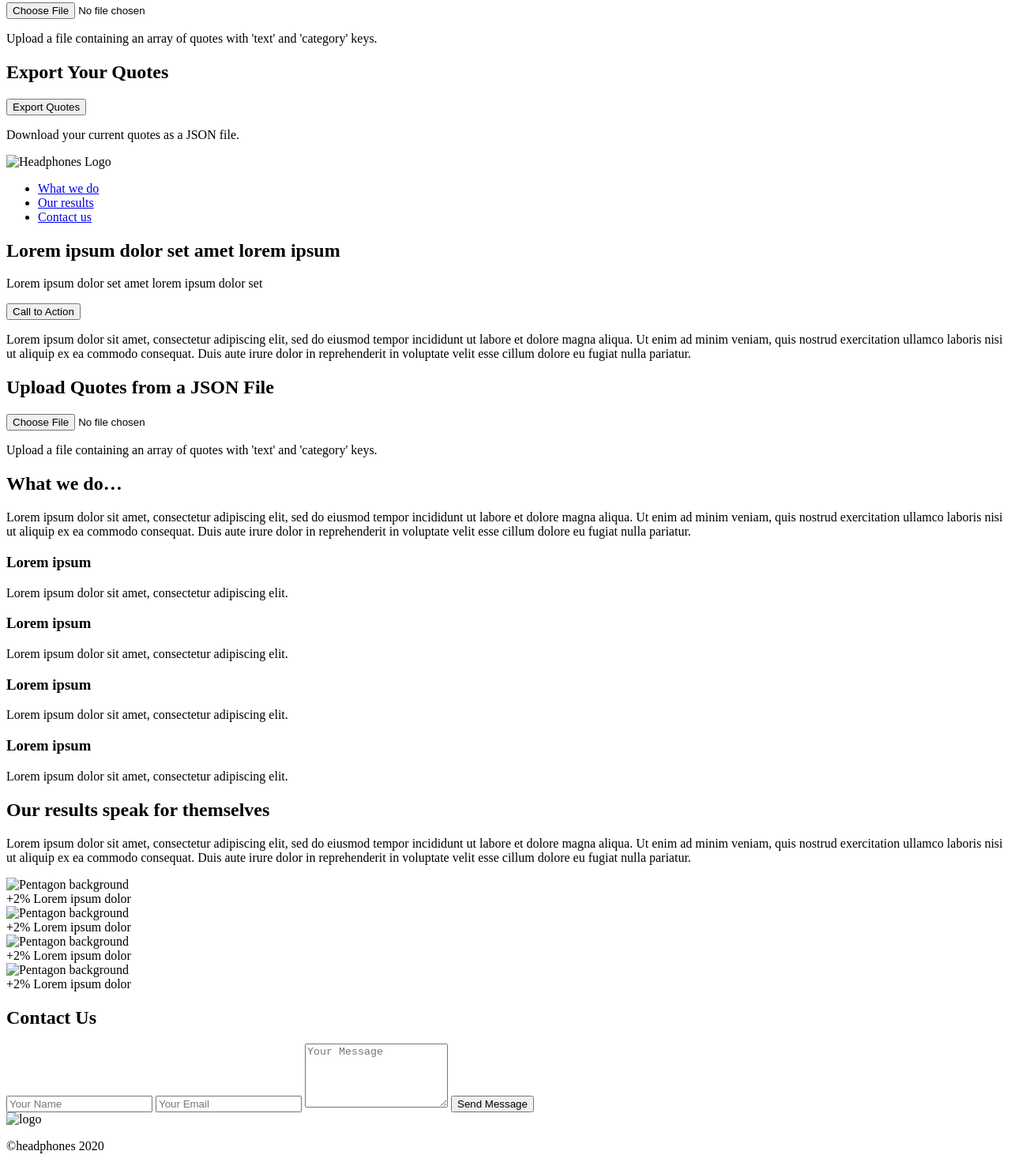
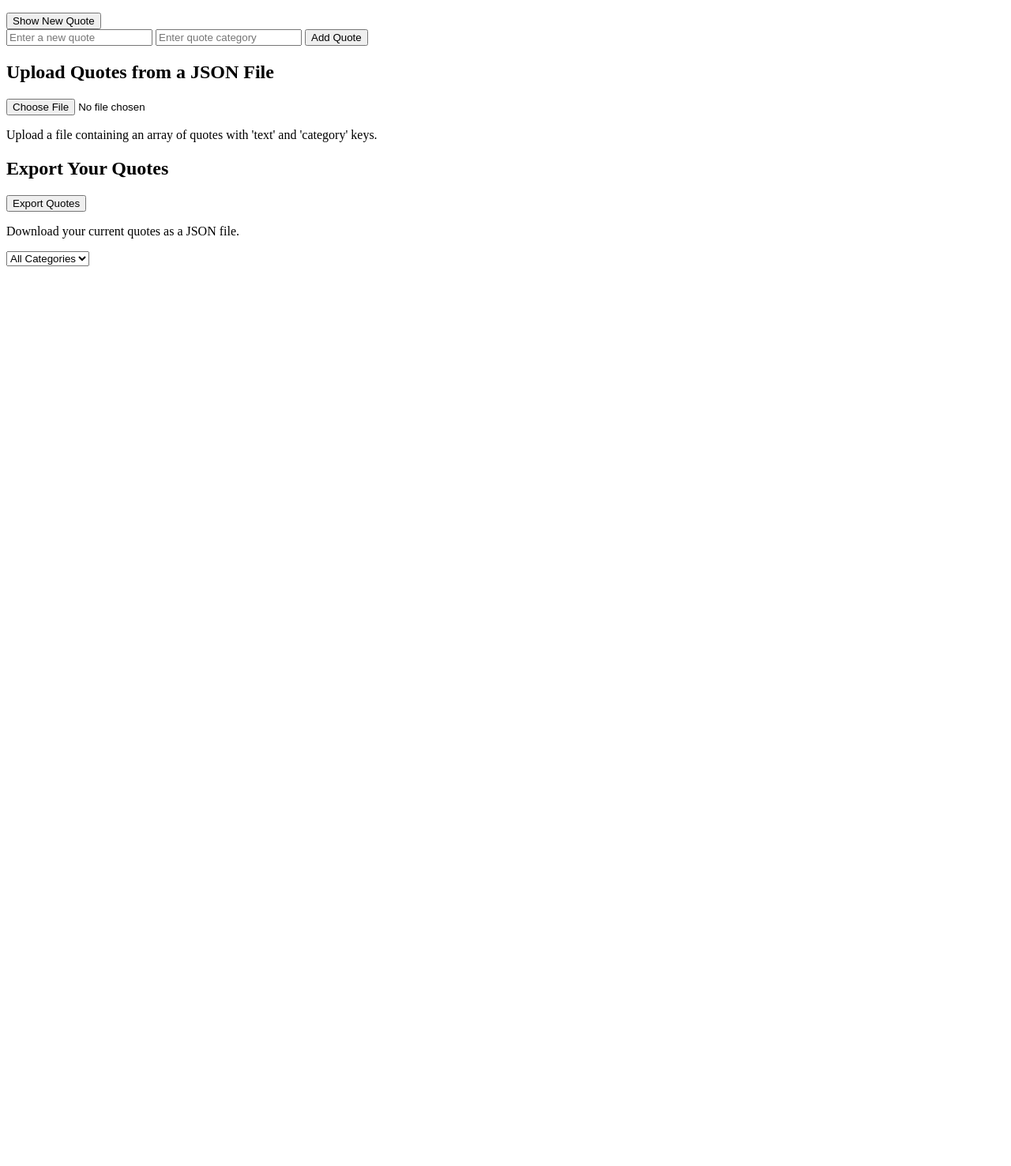
Before and after one commit to bini-77/alx_fe_javascript, a plain HTML site: page dom-manipulation/index.html in a window 1280 px wide. Shown: the part 64-1540 px from the top of the page at 79% size. After the commit the page ends 800 px from the top, so only its background shows below. Drawn offline with Linux system fonts and the light colour scheme.

Commit message:
added new html file

```diff
--- a/dom-manipulation/index.html
+++ b/dom-manipulation/index.html
@@ -3,11 +3,22 @@
 <head>
   <meta charset="UTF-8" />
   <meta name="viewport" content="width=device-width, initial-scale=1.0" />
-  <title>Coffe Shop</title>
-  <link rel="stylesheet" href="styles.css"/>
+  <title>Dynamic Quoter Generator</title>
 
 </head>
 <body>
+ <h1>Dynamic Quote Generator</h1>
+    <div id="quoteDisplay"></div>
+    <button id="newQuote">Show New Quote</button>
+    <script src="script.js"></script>
+
+<div>
+    <input id="newQuoteText" type="text" placeholder="Enter a new quote" />
+    <input id="newQuoteCategory" type="text" placeholder="Enter quote category" />
+    <button onclick="addQuote()">Add Quote</button>
+</div>
+
+
 <div class="container">
     <h2>Upload Quotes from a JSON File</h2>
     <input type="file" id="json-file-input" accept=".json">
@@ -20,158 +31,12 @@
     <p>Download your current quotes as a JSON file.</p>
 </div>
 
+<select id="categoryFilter" onchange="filterQuotes()">
+    <option value="all">All Categories</option>
+    <!-- Dynamically populated categories -->
+  </select>
 
 
-    <div class="banner">
-        <header class="banner-header">
-            <nav class="nav-bar">
-                <div class="nav-left">
-                    <div class="coffe" id="coffe">
-                        <span></span>
-                        <span></span>
-                        <span></span>
-                    </div>
-
-                    <div class="logo">
-                        <img src="assets/logo_headphones.png" alt="Headphones Logo">
-                    </div>
-                </div>
-
-                <ul class="nav-links" id="navLinks">
-                    <li><a href="#">What we do</a></li>
-                    <li><a href="#">Our results</a></li>
-                    <li><a href="#">Contact us</a></li>
-                </ul>
-             </nav>
-        </header>
-
-    <section class="banner-content">
-      <h1>Lorem ipsum dolor set amet lorem ipsum</h1>
-      <p class="subtext">Lorem ipsum dolor set amet lorem ipsum dolor set</p>
-      <button class="cta-btn">Call to Action</button>
-      <p class="description">
-        Lorem ipsum dolor sit amet, consectetur adipiscing elit, sed do eiusmod tempor incididunt ut
-        labore et dolore magna aliqua. Ut enim ad minim veniam, quis nostrud exercitation ullamco
-        laboris nisi ut aliquip ex ea commodo consequat. Duis aute irure dolor in reprehenderit in
-        voluptate velit esse cillum dolore eu fugiat nulla pariatur.
-      </p>
-    </section>
-<div class="container">
-    <h2>Upload Quotes from a JSON File</h2>
-    <input type="file" id="json-file-input" accept=".json">
-    <p>Upload a file containing an array of quotes with 'text' and 'category' keys.</p>
-</div>
-
-
-
-  </div>
-  <!-- ======= WHAT WE DO ======-->
-  <section class="what-we-do">
-    <div class="container">
-    <h2 class="section-title">What we do…</h2>
-    <p class="section-description">
-      Lorem ipsum dolor sit amet, consectetur adipiscing elit, sed do eiusmod tempor incididunt ut
-      labore et dolore magna aliqua. Ut enim ad minim veniam, quis nostrud exercitation ullamco
-      laboris nisi ut aliquip ex ea commodo consequat. Duis aute irure dolor in reprehenderit in
-      voluptate velit esse cillum dolore eu fugiat nulla pariatur.
-    </p>
-   <div class="services">
-      <div class="service animated" style="--i:0">
-          <span class="holberton_school-icon-ic_sound service-icon"></span>
-          <h3>Lorem ipsum</h3>
-          <p>Lorem ipsum dolor sit amet, consectetur adipiscing elit.</p>
-      </div>
-      <div class="service animated" style="--i:1">
-          <span class="holberton_school-icon-ic_video service-icon"></span>
-          <h3>Lorem ipsum</h3>
-          <p>Lorem ipsum dolor sit amet, consectetur adipiscing elit.</p>
-      </div>
-       <div class="service animated" style="--i:2">
-          <span class="holberton_school-icon-ic_music service-icon"></span>
-          <h3>Lorem ipsum</h3>
-          <p>Lorem ipsum dolor sit amet, consectetur adipiscing elit.</p>
-      </div>
-      <div class="service animated" style="--i:3">
-          <span class="holberton_school-icon-ic_hearing service-icon"></span>
-          <h3>Lorem ipsum</h3>
-          <p>Lorem ipsum dolor sit amet, consectetur adipiscing elit.</p>
-    </div>
-    </div>
-  </div>
-  </section>
-
-  <!-- ======= OUR RESULTS -SECTION ==== -->
-<section class="results-section">
-  <div class="results-overlay">
-    <h2>Our results speak for themselves</h2>
-    <p class="description">
-      Lorem ipsum dolor sit amet, consectetur adipiscing elit, sed do eiusmod tempor incididunt ut
-      labore et dolore magna aliqua. Ut enim ad minim veniam, quis nostrud exercitation ullamco
-      laboris nisi ut aliquip ex ea commodo consequat. Duis aute irure dolor in reprehenderit in
-      voluptate velit esse cillum dolore eu fugiat nulla pariatur.
-    </p>
-
-    <div class="results-metrics">
-      <div class="pentagon animated" style="--i: 0;">
-        <img src="assets/pentagone.png" alt="Pentagon background">
-        <div class="overlay-text">
-          <span class="percent">+2%</span>
-          <span class="label">Lorem ipsum dolor</span>
-        </div>
-      </div>
-
-      <div class="pentagon animated" style="--i: 1;">
-        <img src="assets/pentagone.png" alt="Pentagon background">
-        <div class="overlay-text">
-          <span class="percent">+2%</span>
-          <span class="label">Lorem ipsum dolor</span>
-        </div>
-      </div>
-
-      <div class="pentagon animated" style="--i: 2;">
-        <img src="assets/pentagone.png" alt="Pentagon background">
-        <div class="overlay-text">
-          <span class="percent">+2%</span>
-          <span class="label">Lorem ipsum dolor</span>
-        </div>
-      </div>
-
-      <div class="pentagon animated" style="--i: 3;">
-        <img src="assets/pentagone.png" alt="Pentagon background">
-        <div class="overlay-text">
-          <span class="percent">+2%</span>
-          <span class="label">Lorem ipsum dolor</span>
-        </div>
-      </div>
-    </div>
-  </div>
-</section>
-
-    <!-- ======= CONTACT US -SECTION ==== -->
-     <section class="contact-us">
-  <div class="contact-container">
-    <h2>Contact Us</h2>
-    <form class="contact-form">
-      <input type="text" name="name" placeholder="Your Name" required>
-      <input type="email" name="email" placeholder="Your Email" required>
-      <textarea name="message" placeholder="Your Message" rows="5" required></textarea>
-      <button type="submit" class="cta-button">Send Message</button>
-    </form>
-  </div>
-</section>
- <footer class="footer-section">
-        <section class="footer-content">
-            <div class="footer-top">
-                <img class="footer-logo" src="assets/logo_headphones.png" alt="logo" />
-                <div class="social-icons">
-                    <i class="fa-brands fa-facebook"></i>
-                    <i class="fa-brands fa-twitter"></i>
-                    <i class="fa-brands fa-instagram"></i>
-                </div>
-            </div>
-            <p class="footer-copy">©headphones 2020</p>
-        </section>
-    </footer>
     <script src="script.js"></script>
 </body>
 </html>
--- a/dom-manipulation/script.js
+++ b/dom-manipulation/script.js
@@ -6,9 +6,26 @@ const quotes = [
     { text: "Life is what happens when you're busy making other plans.", category: "Life" }
 ];
 let quotes = [];
+const LOCAL_STORAGE_KEY = 'quotesData';
+function exportQuotes() {
+    // ... (code to create the Blob object and URL) ...
+    const blob = new Blob([jsonString], { type: 'application/json' });
+    const url = URL.createObjectURL(blob);
+
+    .
+    const a = document.createElement('a');
 
 
-const LOCAL_STORAGE_KEY = 'quotesData';
+    a.href = url;
+    a.download = 'quotes.json';
+
+    document.body.appendChild(a);
+
+    a.click();
+
+    document.body.removeChild(a);
+    URL.revokeObjectURL(url);
+
 
 // --- New Function: Load quotes from local storage ---
 function loadQuotesFromLocalStorage() {
```
